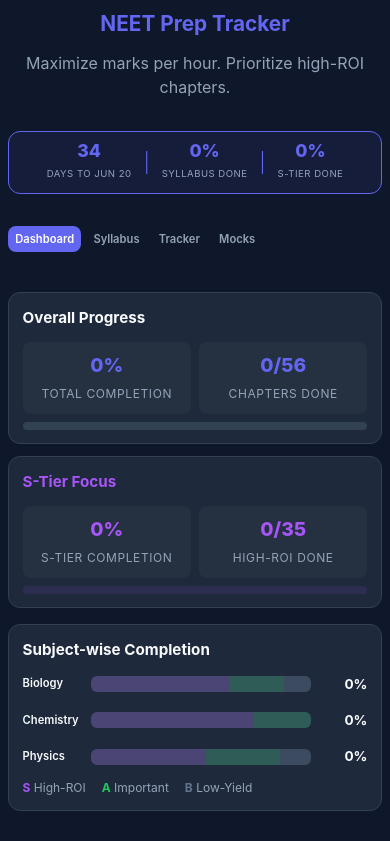
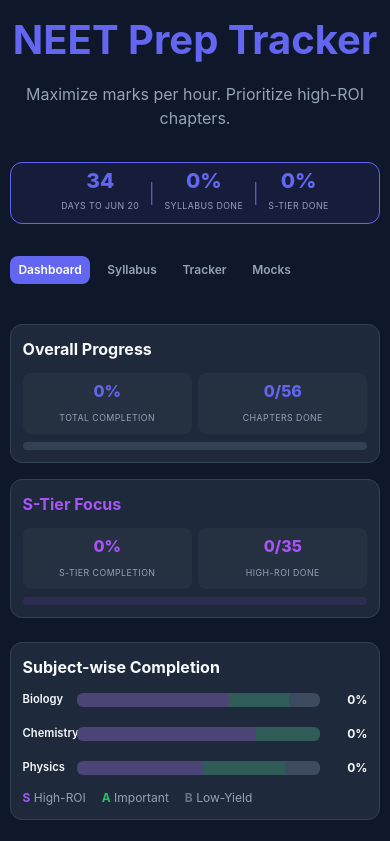
Before and after one commit to Doffcode/neet-prep-tracker, a React (Vite) app: page / in a window 390 px wide. Shown: the top 841 px of the page. Built offline with nearby package versions, Linux system fonts and the light colour scheme.

Commit message:
Fix mobile-desktop parity: 7-col calendar, proportional scaling, auto-scroll to day detail

```diff
--- a/src/App.tsx
+++ b/src/App.tsx
@@ -1,4 +1,4 @@
-import { useState, useMemo } from 'react';
+import { useState, useMemo, useRef, useEffect } from 'react';
 import { useLocalStorage } from './hooks/useLocalStorage';
 import {
   CHAPTERS, DAILY_ROUTINE, PHASES, NON_NEGOTIABLES, ALL_DATES,
@@ -23,6 +23,15 @@ function App() {
   const [activeTab, setActiveTab] = useState<Tab>('dashboard');
   const [state, setState] = useLocalStorage<AppState>('neet-prep-state-v2', INITIAL_STATE);
   const [selectedDate, setSelectedDate] = useState<string>(getTodayStr());
+  const dayDetailRef = useRef<HTMLDivElement>(null);
+
+  useEffect(() => {
+    if (activeTab === 'tracker' && window.innerWidth <= 768 && dayDetailRef.current) {
+      setTimeout(() => {
+        dayDetailRef.current?.scrollIntoView({ behavior: 'smooth', block: 'start' });
+      }, 150);
+    }
+  }, [selectedDate, activeTab]);
 
   const today = getTodayStr();
   const daysRemaining = getDaysRemaining();
@@ -382,7 +391,7 @@ function App() {
             })}
           </div>
 
-          <div className="day-detail">
+          <div className="day-detail" ref={dayDetailRef}>
             <div className="day-detail-header">
               <h3 style={{ margin: 0 }}>
                 {formatDate(selectedDate)} ({getDayName(selectedDate)})
--- a/src/index.css
+++ b/src/index.css
@@ -252,6 +252,10 @@ h1, h2, h3 {
   margin-top: 1rem;
 }
 
+.note-input textarea {
+  width: 100%;
+}
+
 /* Tier badges */
 .tier-badge {
   padding: 0.25rem 0.5rem;
@@ -358,7 +362,7 @@ h1, h2, h3 {
 /* Stats */
 .stats-grid {
   display: grid;
-  grid-template-columns: repeat(auto-fit, minmax(150px, 1fr));
+  grid-template-columns: repeat(auto-fit, minmax(140px, 1fr));
   gap: 1rem;
 }
 
@@ -441,91 +445,123 @@ input, textarea {
   padding-left: 1rem;
 }
 
-/* Responsive */
+/* Responsive – keep same structure, just scale */
 @media (max-width: 768px) {
   body {
-    padding: 0.75rem;
+    padding: 1rem;
   }
-  h1 { font-size: 1.3rem !important; }
-  h2 { font-size: 1.1rem; }
-  h3 { font-size: 0.95rem; }
+
+  h1 { font-size: 1.6rem; }
+  h2 { font-size: 1.2rem; }
+  h3 { font-size: 1rem; }
 
   .container { max-width: 100%; }
 
   .nav {
-    gap: 0.3rem;
-    justify-content: flex-start;
-    flex-wrap: nowrap;
+    gap: 0.5rem;
   }
   .nav-link {
-    padding: 0.35rem 0.55rem;
+    padding: 0.4rem 0.75rem;
+    font-size: 0.8rem;
+  }
+
+  .grid {
+    gap: 1rem;
+    margin-bottom: 1.5rem;
+  }
+
+  .card { padding: 1rem; }
+
+  .countdown-banner {
+    padding: 0.75rem 1rem;
+    gap: 1rem;
+  }
+  .countdown-value { font-size: 1.6rem; }
+  .countdown-divider { font-size: 1.5rem; }
+  .countdown-label { font-size: 0.65rem; }
+
+  .day-grid {
+    gap: 0.25rem;
+    margin-bottom: 1rem;
+  }
+  .day-cell {
+    font-size: 0.65rem;
+    padding: 0.15rem;
+    border-radius: 6px;
+  }
+  .day-cell-date { font-size: 0.7rem; }
+  .day-cell-name { font-size: 0.55rem; }
+  .day-cell-dot { width: 4px; height: 4px; }
+
+  .day-toolbar {
+    gap: 0.5rem;
+  }
+
+  .day-detail { padding: 1rem; margin-bottom: 1rem; }
+  .day-detail-header { margin-bottom: 1rem; }
+
+  .stats-grid { gap: 0.5rem; }
+  .stat-card { padding: 0.6rem; }
+  .stat-value { font-size: 1.2rem; }
+  .stat-label { font-size: 0.65rem; }
+
+  .graph-label { width: 60px; font-size: 0.75rem; }
+  .graph-bar-container { height: 18px; }
+  .graph-row { gap: 0.5rem; }
+  .graph-percent { font-size: 0.75rem; min-width: 35px; }
+
+  .checkbox-item { padding: 0.5rem; gap: 0.5rem; }
+
+  input, textarea { font-size: 0.9rem; padding: 0.5rem; }
+
+  .btn { padding: 0.5rem 1rem; }
+
+  footer { margin-top: 2rem; }
+}
+
+@media (max-width: 480px) {
+  body { padding: 0.6rem; }
+
+  .nav-link {
+    padding: 0.3rem 0.55rem;
     font-size: 0.75rem;
   }
 
-  .grid {
-    grid-template-columns: 1fr;
-    gap: 0.75rem;
-    margin-bottom: 1rem;
-  }
-
-  .card { padding: 0.85rem; }
-
   .countdown-banner {
-    padding: 0.6rem 0.75rem;
-    gap: 0.5rem;
+    padding: 0.5rem 0.6rem;
+    gap: 0.6rem;
   }
   .countdown-value { font-size: 1.3rem; }
-  .countdown-divider { font-size: 1.2rem; margin: 0 0.25rem; }
-  .countdown-label { font-size: 0.6rem; }
+  .countdown-divider { font-size: 1.2rem; }
+  .countdown-label { font-size: 0.55rem; }
 
-  .day-grid {
-    display: grid;
-    grid-template-columns: repeat(5, 1fr);
-    gap: 0.3rem;
-    margin-bottom: 1rem;
+  .day-grid { gap: 0.15rem; }
+  .day-cell {
+    font-size: 0.55rem;
+    padding: 0.1rem;
+    border-radius: 4px;
   }
-  .day-cell {
-    aspect-ratio: 1;
-    min-width: unset;
-    height: auto;
-    font-size: 0.7rem;
-    padding: 0.15rem;
-  }
-  .day-cell-date { font-size: 0.75rem; }
-  .day-cell-name { font-size: 0.6rem; }
+  .day-cell-date { font-size: 0.6rem; }
+  .day-cell-name { font-size: 0.5rem; }
 
-  .day-toolbar {
-    flex-direction: column;
-    align-items: stretch;
-    gap: 0.5rem;
-  }
+  .day-toolbar { flex-direction: column; align-items: stretch; }
   .day-toolbar select { width: 100%; }
 
-  .day-detail { padding: 0.85rem; }
+  .day-detail { padding: 0.75rem; }
   .day-detail-header { flex-direction: column; }
 
-  .stats-grid { grid-template-columns: 1fr 1fr; gap: 0.5rem; }
-  .stat-card { padding: 0.6rem; }
-  .stat-value { font-size: 1.2rem; }
+  .card { padding: 0.75rem; }
 
-  .graph-label { width: 60px; font-size: 0.7rem; }
-  .graph-bar-container { height: 16px; }
-  .graph-row { gap: 0.5rem; }
+  .stats-grid { grid-template-columns: 1fr 1fr; gap: 0.4rem; }
+  .stat-card { padding: 0.4rem; }
+  .stat-value { font-size: 1rem; }
+  .stat-label { font-size: 0.55rem; }
 
-  .checkbox-item { padding: 0.4rem; gap: 0.4rem; font-size: 0.8rem; }
+  .graph-label { width: 50px; font-size: 0.7rem; }
+  .graph-bar-container { height: 14px; }
+  .graph-row { gap: 0.3rem; }
 
-  input, textarea, select { font-size: 0.85rem; padding: 0.5rem; }
+  .checkbox-item { padding: 0.35rem 0.4rem; gap: 0.35rem; font-size: 0.8rem; }
 
-  .btn { padding: 0.45rem 0.85rem; font-size: 0.8rem; }
-
-  .day-detail .checkbox-item { margin-bottom: 0.4rem; }
-
-  footer { margin-top: 1.5rem; font-size: 0.7rem; }
+  .btn-sm { font-size: 0.7rem; padding: 0.3rem 0.5rem; }
 }
-
-@media (max-width: 400px) {
-  body { padding: 0.5rem; }
-  .nav-link { font-size: 0.7rem; padding: 0.3rem 0.45rem; }
-  .countdown-value { font-size: 1.1rem; }
-  .day-grid { grid-template-columns: repeat(4, 1fr); }
-}
```
